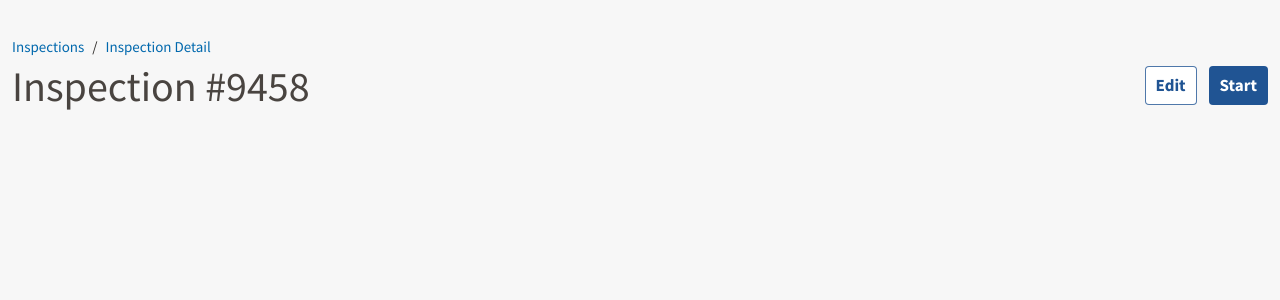
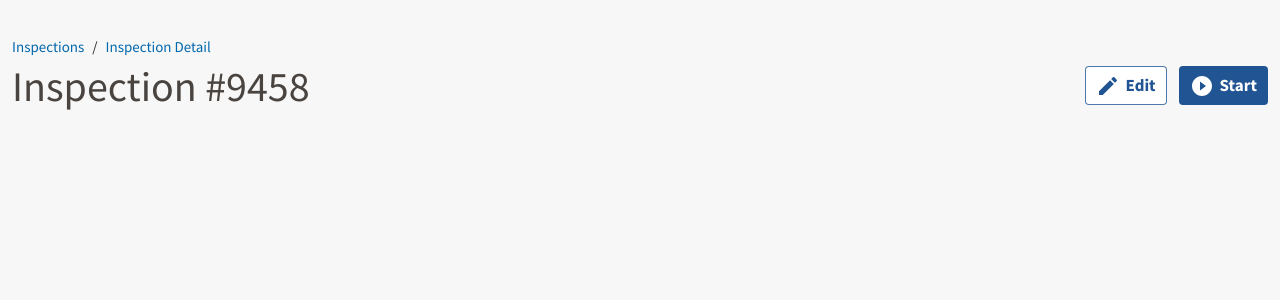
Before and after one commit to USDA-FSA/fsa-design-system, a Jekyll site: the page built from demo/page-title-area.md, in a window 1280 px wide. Shown: the top 300 px of the page. Built offline with Jekyll 4.4.1, drawn with Linux system fonts in a browser that asks for light colours.

Commit message:
Icons in Page Title area pattern

```diff
--- a/demo/page-title-area.md
+++ b/demo/page-title-area.md
@@ -19,10 +19,16 @@ custom_js: ["ga/ga-tracker.js", "ga/generic.js"]
   <h1 class="fsa-m--none">Inspection&nbsp;#9458</h1>
   <div class="fsa-level fsa-level--justify-between fsa-level--grow-auto">
     <span>
-      <button class="fsa-btn fsa-btn--block fsa-btn--secondary" type="button">Edit</button>
+      <button class="fsa-btn fsa-btn--block fsa-btn--secondary" type="button">
+        <svg class="fsa-icon fsa-icon--size-2" aria-hidden="true" focusable="false" role="img" xmlns="http://www.w3.org/2000/svg" width="24" height="24" viewBox="0 0 24 24"><path d="M3 17.25V21h3.75L17.81 9.94l-3.75-3.75L3 17.25zM20.71 7.04c.39-.39.39-1.02 0-1.41l-2.34-2.34c-.39-.39-1.02-.39-1.41 0l-1.83 1.83 3.75 3.75 1.83-1.83z"/></svg>
+        Edit
+      </button>
     </span>
     <span>
-      <button class="fsa-btn fsa-btn--block fsa-btn--primary" type="button">Start</button>
+      <button class="fsa-btn fsa-btn--block fsa-btn--primary" type="button">
+        <svg class="fsa-icon fsa-icon--size-2" aria-hidden="true" focusable="false" role="img" xmlns="http://www.w3.org/2000/svg" width="24" height="24" viewBox="0 0 24 24"><path d="M12 2C6.48 2 2 6.48 2 12s4.48 10 10 10 10-4.48 10-10S17.52 2 12 2zm-2 14.5v-9l6 4.5-6 4.5z"/></svg>
+        Start
+      </button>
     </span>
   </div>
 </div>
```
